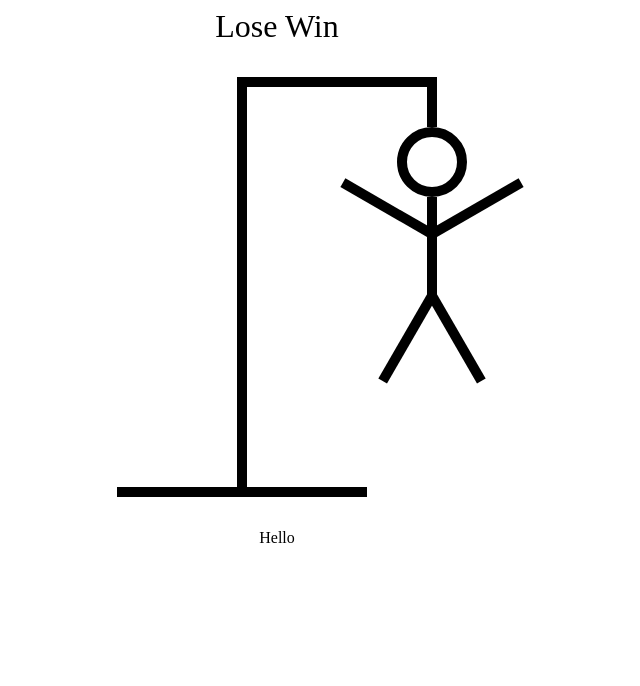
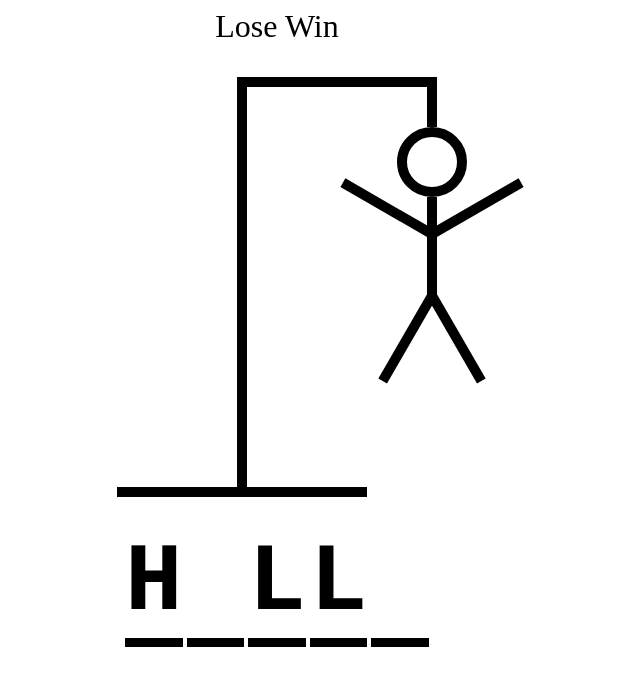
Before and after one commit to victormusembi11/hangman, a React (Vite) app: page / in a window 1280 px wide. Shown: the top 686 px of the page, without its empty margins (363-1003 px from the left). Built offline with nearby package versions, Linux system fonts and the light colour scheme.

Commit message:
hangman word component

```diff
--- a/src/components/HangmanWord.tsx
+++ b/src/components/HangmanWord.tsx
@@ -1,3 +1,36 @@
 export function HangmanWord() {
-  return <div>Hello</div>;
+  const word = "hello";
+  const guessedLetters = ["h", "g", "l"];
+
+  return (
+    <div
+      style={{
+        display: "flex",
+        gap: ".25rem",
+        fontSize: "6rem",
+        fontWeight: "bold",
+        textTransform: "uppercase",
+        fontFamily: "monospace",
+      }}
+    >
+      {word.split("").map((letter, index) => (
+        <span
+          style={{
+            borderBottom: ".1em solid black",
+          }}
+          key={index}
+        >
+          <span
+            style={{
+              visibility: guessedLetters.includes(letter)
+                ? "visible"
+                : "hidden",
+            }}
+          >
+            {letter}
+          </span>
+        </span>
+      ))}
+    </div>
+  );
 }
```
